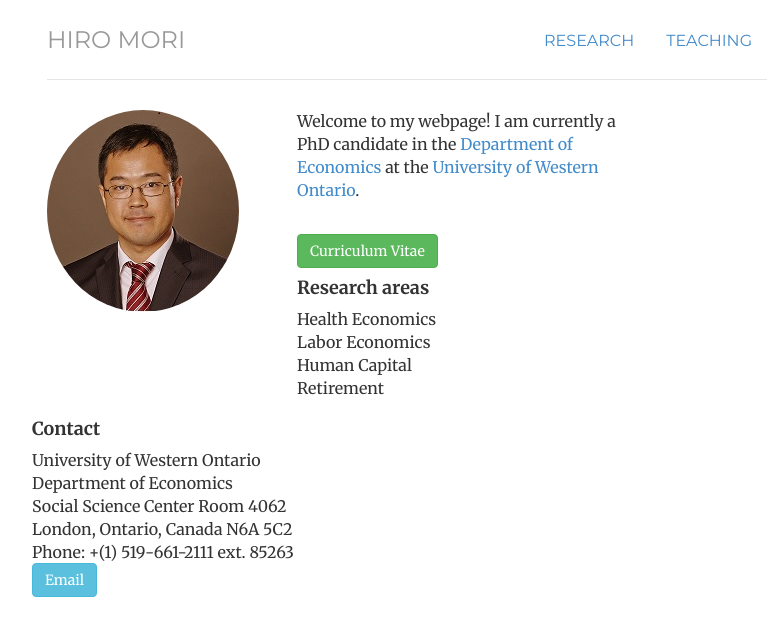
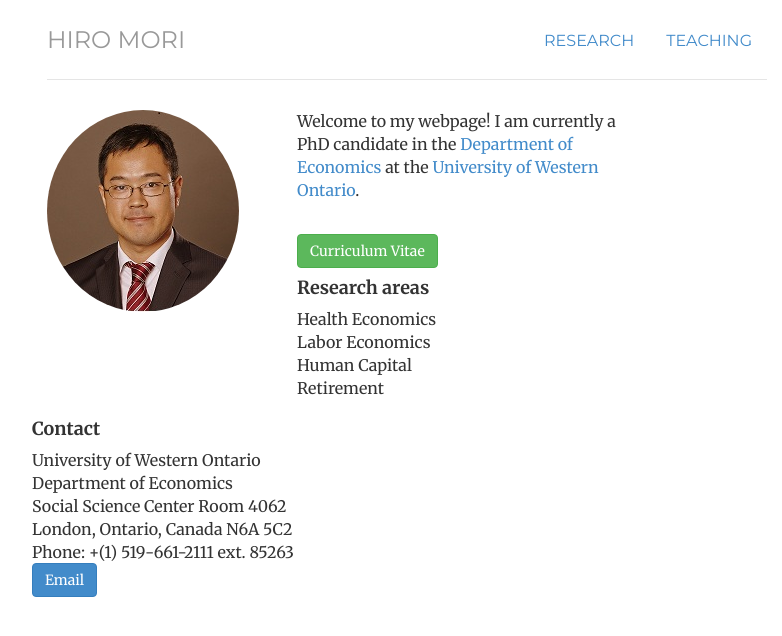
Before and after one commit to morihiroaki/morihiroaki.github.io, a Jekyll site: the page built from index.html, in a window 1280 px wide. Shown: the top 636 px of the page, without its empty margins (233-1015 px from the left). Built offline with Jekyll 4.4.1, drawn with Linux system fonts in a browser that asks for light colours.

Commit message:
Update index.html

```diff
--- a/index.html
+++ b/index.html
@@ -38,7 +38,7 @@ description:
                 Social Science Center Room 4062<br/>
                 London, Ontario, Canada N6A 5C2 <br/>
                 Phone: +(1) 519-661-2111 ext. 85263 <br/>
-                <a class="btn btn-info" href="mailto:hmori@uwo.ca">Email</a>
+                <a class="btn btn-primary" href="mailto:hmori@uwo.ca">Email</a>
               </div>
   </div>
 
```
